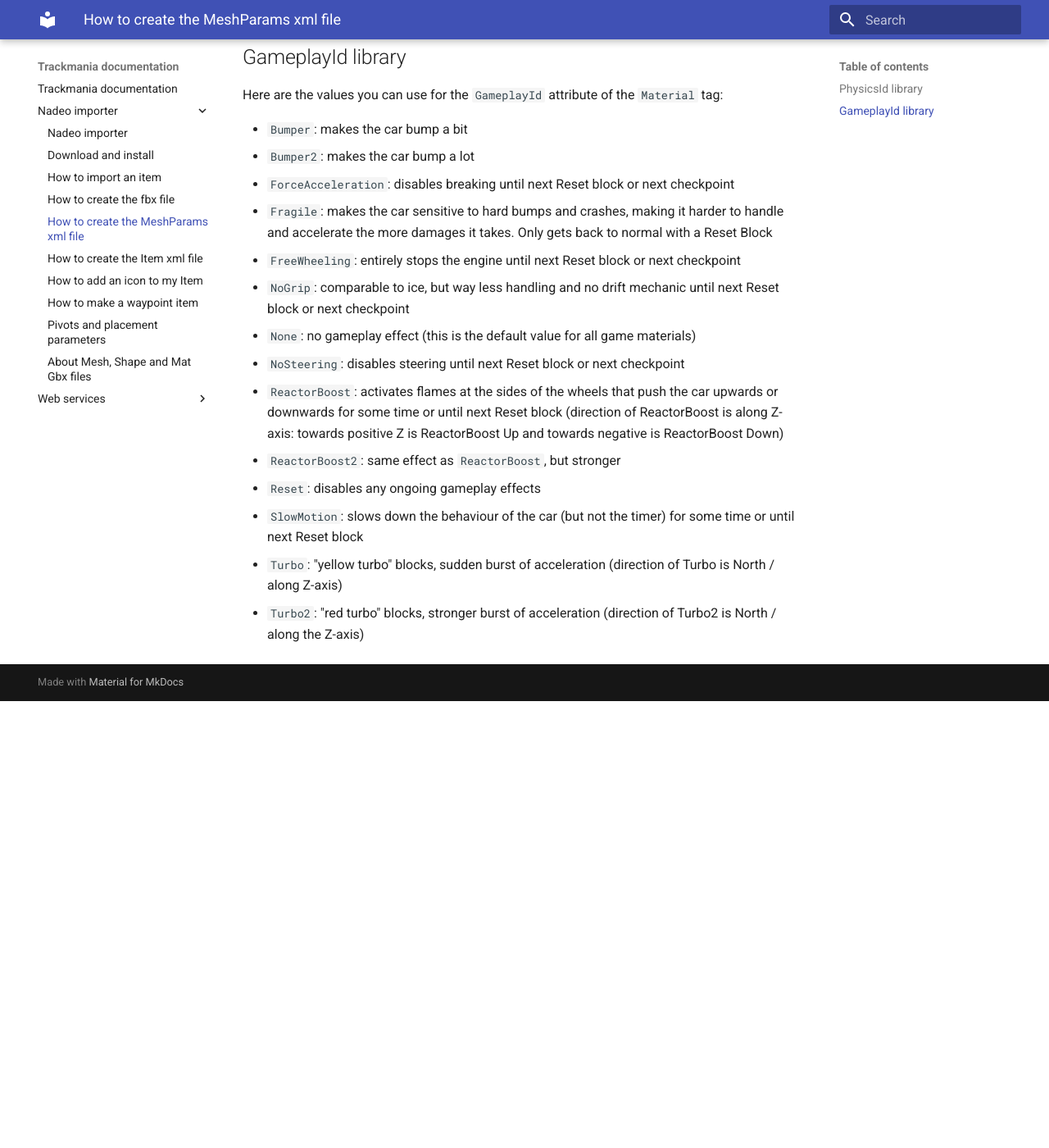
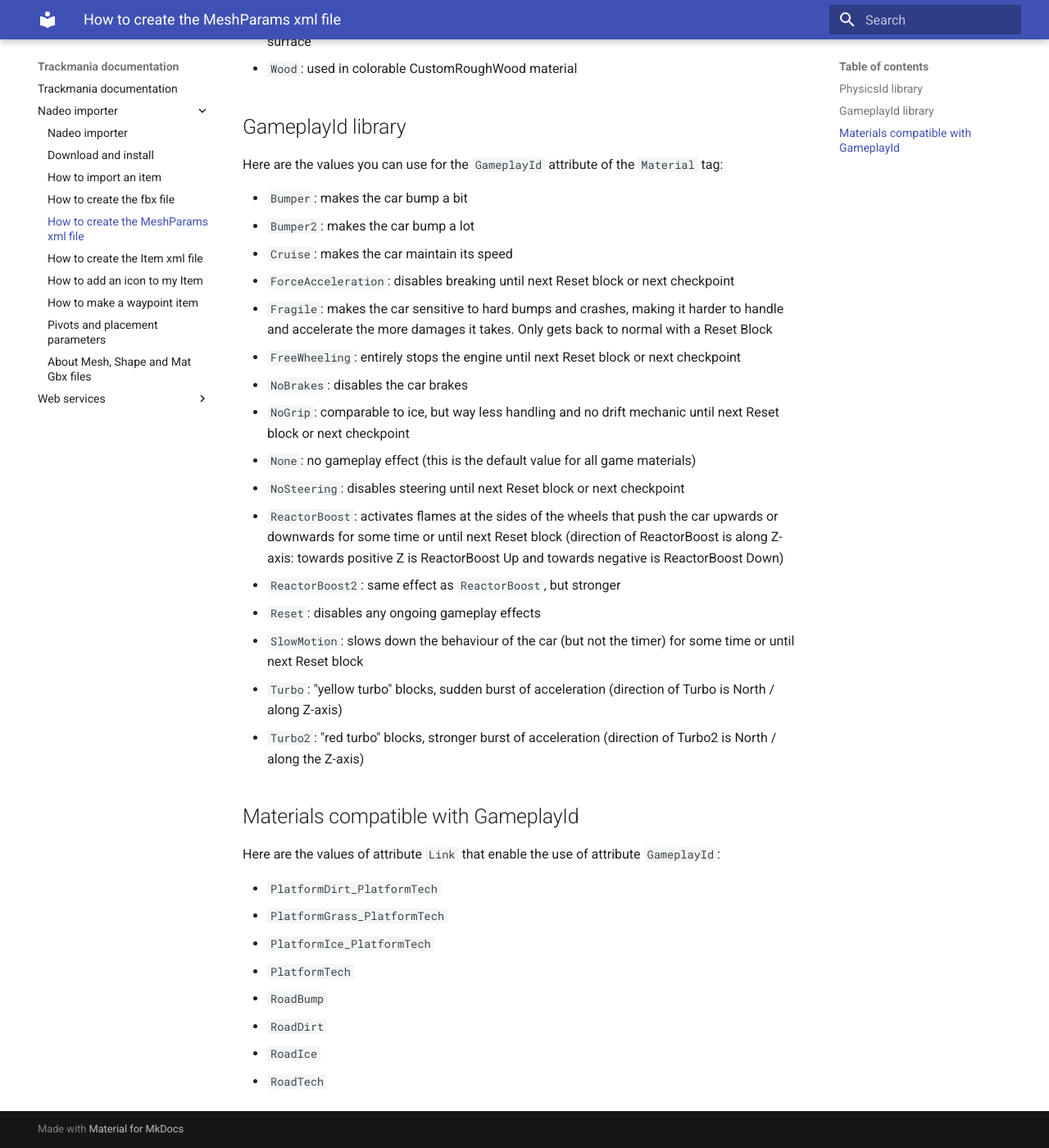
Before and after one commit to nadeo/trackmania-doc, an MkDocs documentation site: the page built from docs/nadeo-importer/04-how-to-create-the-meshparams-xml-file.md, in a window 1280 px wide and 1400 px high, scrolled down 3109 px. Shown: the whole window at 82% size. Built offline with MkDocs 1.6.1 and Material for MkDocs 9.7.7, drawn with Linux system fonts in a browser that asks for light colours; before the commit the page ends 3964 px from its top, so only the background shows below that; some of the changed text lies outside the part shown.

Commit message:
New version of the importer zip (2021-07-07) and update documentation about PhysicsId and GameplayId.

```diff
--- a/docs/nadeo-importer/04-how-to-create-the-meshparams-xml-file.md
+++ b/docs/nadeo-importer/04-how-to-create-the-meshparams-xml-file.md
@@ -30,7 +30,7 @@
 						- `Link`: the name of a material of Trackmania material library. **The list of library materials can be found in `{Trackmania_exe_dir}\NadeoImporterMaterialLib.txt`**, which was placed next to `NadeoImporter.exe` when you unzipped the importer files (see section [Download and install])
 						- `Color`: facultative. If the linked material is a colorizable one, you can specify the color you want with a 3-digit or 6-digit hexadecimal color code (RGB or RRGGBB). For instance: F00 or FF0000 for red, 0F0 or 00FF00 for green, 00F or 0000FF for blue, FF0 or FFFF00 for yellow, etc.
 						- `PhysicsId`: facultative (and not recommended). Overrides the way the cars will interact physically with the surface. You should not overuse this feature because it is usually a bad idea (for gameplay and fun) to have a surface looking like grass but behaving like dirt. You can find the list of possible values in the `PhysicsId library` below.
-						- `GameplayId`: facultative. Setting a value different than `None` will add a special gameplay effect to the surface, like activating free wheeling or slow motion modes. Some of those gameplay effects such as `Turbo` or `ReactorBoost` are "oriented": the direction of this effect is automatically the local z-axis of the item. You can find the list of possible values in the `GameplayId library` below.
+						- `GameplayId`: facultative. Setting a value different than `None` will add a special gameplay effect to the surface, like activating free wheeling or slow motion modes. Some of those gameplay effects such as `Turbo` or `ReactorBoost` are "oriented": the direction of this effect is automatically the local z-axis of the item. You can find the list of possible values in the `GameplayId library` below. **This option is available only for specific values of the `Link` attribute**: see `Materials compatible with GameplayId` below.
 
 You should get something like this:
 
@@ -84,9 +85,11 @@
 
 - `Bumper`: makes the car bump a bit
 - `Bumper2`: makes the car bump a lot
+- `Cruise`: makes the car maintain its speed
 - `ForceAcceleration`: disables breaking until next Reset block or next checkpoint
 - `Fragile`: makes the car sensitive to hard bumps and crashes, making it harder to handle and accelerate the more damages it takes. Only gets back to normal with a Reset Block
 - `FreeWheeling`: entirely stops the engine until next Reset block or next checkpoint
+- `NoBrakes`: disables the car brakes
 - `NoGrip`: comparable to ice, but way less handling and no drift mechanic until next Reset block or next checkpoint
 - `None`: no gameplay effect (this is the default value for all game materials)
 - `NoSteering`: disables steering until next Reset block or next checkpoint
@@ -97,5 +100,19 @@
 - `Turbo`: "yellow turbo" blocks, sudden burst of acceleration (direction of Turbo is North / along Z-axis)
 - `Turbo2`: "red turbo" blocks, stronger burst of acceleration (direction of Turbo2 is North / along the Z-axis)
 
+
+## Materials compatible with GameplayId
+
+Here are the values of attribute `Link` that enable the use of attribute `GameplayId`:
+
+- `PlatformDirt_PlatformTech`
+- `PlatformGrass_PlatformTech`
+- `PlatformIce_PlatformTech`
+- `PlatformTech`
+- `RoadBump`
+- `RoadDirt`
+- `RoadIce`
+- `RoadTech`
+
 [Download and install]: ../01-download-and-install/
 [How to create the fbx file]: ../03-how-to-create-the-fbx-file/
```
Also changed, not shown: other parts of docs/nadeo-importer/04-how-to-create-the-meshparams-xml-file.md (+1 -0 lines), docs/nadeo-importer/01-download-and-install.md (+7 -5 lines).
